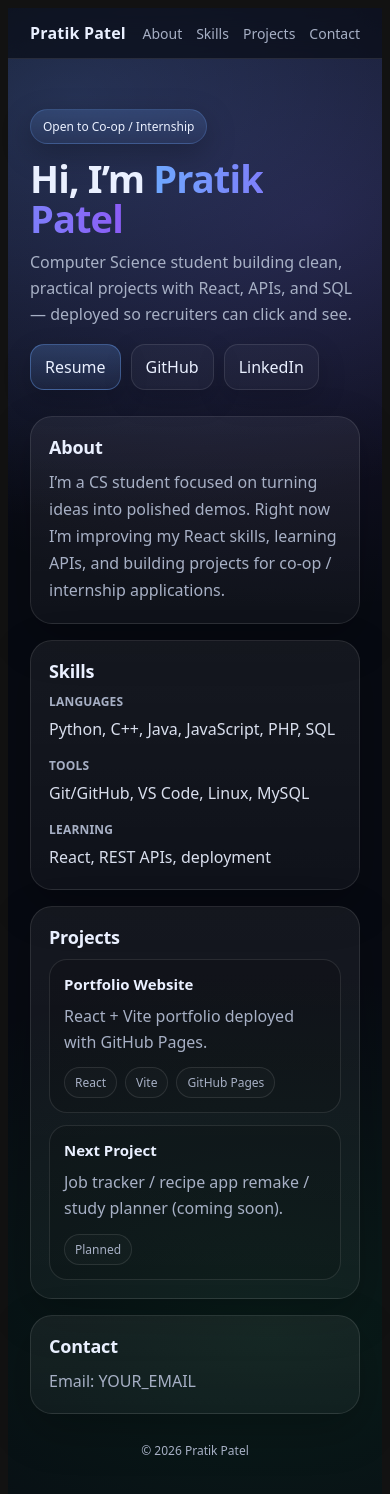
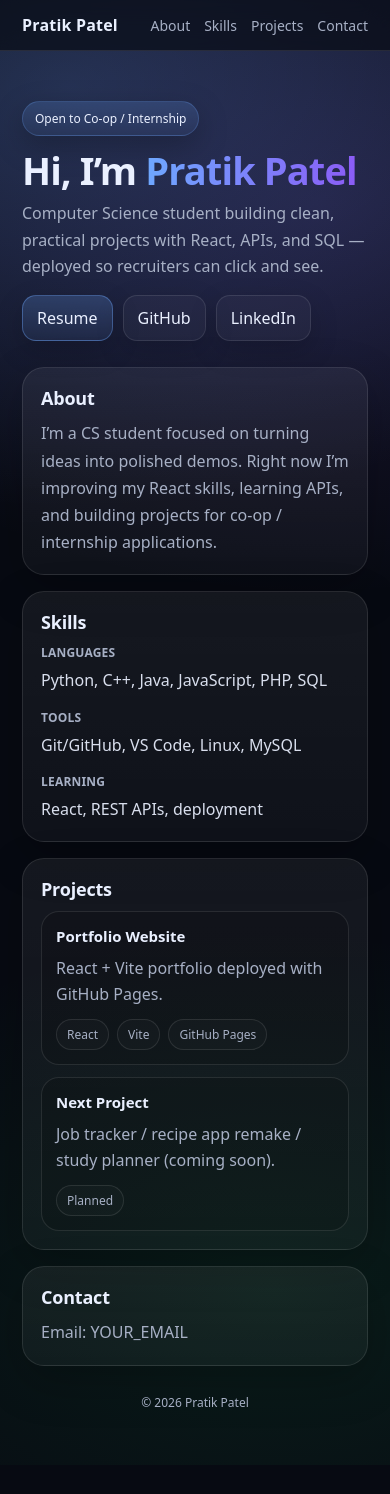
Before and after one commit to Pratik-Ptl/Pratik-Portfolio, a React (Vite) app: page / in a window 390 px wide. Shown: the top 1494 px of the page. After the commit the page ends 1465 px from the top, so only its background shows below. Built offline with nearby package versions, Linux system fonts and the light colour scheme.

Commit message:
Refactor index.css for improved styling structure
Removed old CSS variables and styles for a cleaner layout.

```diff
--- a/src/index.css
+++ b/src/index.css
@@ -1,173 +1,15 @@
-:root{
-  --bg:#070A12;
-  --text:#E8ECF7;
-  --muted:#A7B0C5;
-  --accent:#6EA8FF;
-  --border: rgba(255,255,255,0.10);
+/* Clean base so App.css controls layout */
+* { box-sizing: border-box; }
+
+html, body {
+  margin: 0;
+  padding: 0;
+  width: 100%;
+  min-height: 100%;
+  background: #070A12;
 }
 
-.page{
+#root {
+  width: 100%;
   min-height: 100vh;
-  background:
-    radial-gradient(1200px 700px at 20% 5%, rgba(110,168,255,0.22), transparent 60%),
-    radial-gradient(900px 600px at 80% 15%, rgba(139,92,246,0.16), transparent 65%),
-    var(--bg);
-  color: var(--text);
-  font-family: system-ui, -apple-system, Segoe UI, Roboto, Arial, sans-serif;
 }
-
-a{ color: inherit; text-decoration: none; }
-a:hover{ opacity: 0.92; }
-
-.header{
-  position: sticky;
-  top: 0;
-  z-index: 50;
-  backdrop-filter: blur(12px);
-  background: rgba(7,10,18,0.65);
-  border-bottom: 1px solid var(--border);
-}
-
-.nav{
-  max-width: 1080px;
-  margin: 0 auto;
-  padding: 14px 22px;
-  display:flex;
-  align-items:center;
-  justify-content:space-between;
-}
-
-.logo{ font-weight: 800; letter-spacing: 0.2px; }
-
-.links a{
-  margin-left: 14px;
-  color: var(--muted);
-  font-size: 14px;
-}
-.links a:hover{ color: var(--text); }
-
-.container{
-  max-width: 1080px;
-  margin: 0 auto;
-  padding: 26px 22px 40px;
-}
-
-.hero{
-  padding: 22px 0 10px;
-}
-
-.pill{
-  display:inline-flex;
-  padding: 7px 10px;
-  border-radius: 999px;
-  border: 1px solid var(--border);
-  background: rgba(255,255,255,0.05);
-  font-size: 12px;
-}
-
-.hero h1{
-  margin: 12px 0 8px;
-  font-size: 44px;
-  letter-spacing: -0.8px;
-}
-
-.accent{ color: var(--accent); }
-
-.sub{
-  margin: 0;
-  color: var(--muted);
-  max-width: 70ch;
-  line-height: 1.6;
-}
-
-.btnRow{
-  margin-top: 14px;
-  display:flex;
-  gap: 10px;
-  flex-wrap: wrap;
-}
-
-.btn{
-  padding: 11px 14px;
-  border-radius: 12px;
-  border: 1px solid var(--border);
-  background: rgba(255,255,255,0.03);
-}
-
-.btn.primary{
-  border-color: rgba(110,168,255,0.35);
-  background: rgba(110,168,255,0.16);
-}
-
-.card{
-  margin-top: 16px;
-  border: 1px solid var(--border);
-  background: rgba(255,255,255,0.05);
-  border-radius: 18px;
-  padding: 16px;
-}
-
-.card h2{
-  margin: 0 0 10px;
-  font-size: 18px;
-}
-
-.card p{ margin: 0; color: var(--muted); line-height: 1.7; }
-
-.grid{
-  display:grid;
-  grid-template-columns: repeat(3, minmax(0,1fr));
-  gap: 12px;
-}
-@media (max-width: 900px){
-  .grid{ grid-template-columns: 1fr; }
-}
-
-.grid h3{
-  margin: 0 0 6px;
-  font-size: 12px;
-  color: var(--muted);
-  text-transform: uppercase;
-  letter-spacing: 0.2px;
-}
-.grid p{ margin: 0; color: var(--text); opacity: 0.9; }
-
-.projGrid{
-  display:grid;
-  grid-template-columns: 1fr 1fr;
-  gap: 12px;
-}
-@media (max-width: 900px){
-  .projGrid{ grid-template-columns: 1fr; }
-}
-
-.proj{
-  border: 1px solid var(--border);
-  border-radius: 16px;
-  padding: 14px;
-  background: rgba(0,0,0,0.12);
-}
-.proj h3{ margin: 0; }
-.proj p{ margin-top: 8px; color: var(--muted); }
-
-.tags{
-  margin-top: 12px;
-  display:flex;
-  gap: 8px;
-  flex-wrap: wrap;
-}
-.tags span{
-  font-size: 12px;
-  color: var(--muted);
-  border: 1px solid var(--border);
-  padding: 5px 9px;
-  border-radius: 999px;
-}
-
-.footer{
-  margin-top: 18px;
-  text-align:center;
-  color: var(--muted);
-  font-size: 12px;
-  padding: 10px 0;
-}
```
